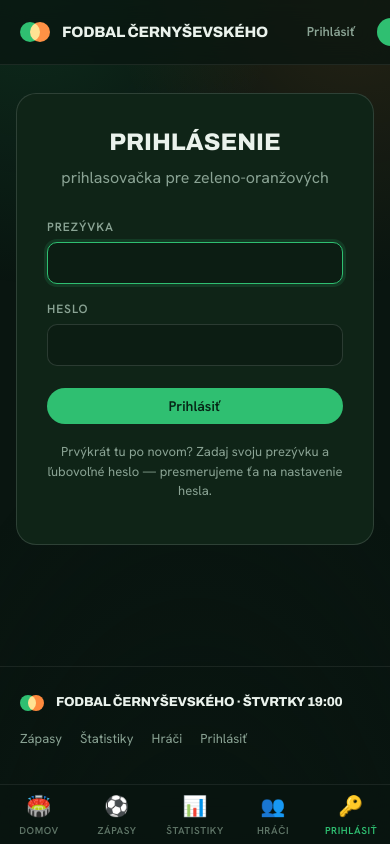
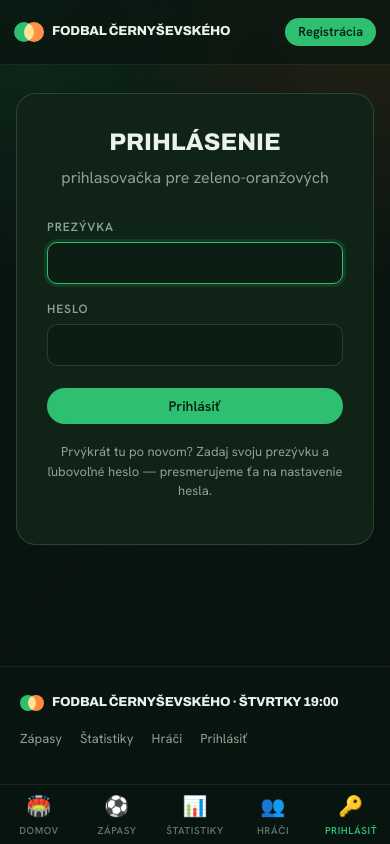
Before and after one commit to bercik29/cernyfoot-v2, a Flask app: a page that uses app/templates/base.html in a window 390 px wide; the page is wider, and only the part inside the window is pictured. Run offline with Flask 3, Linux system fonts and the light colour scheme; parts of the project's set-up code (start-up, migrations or seed data) failed here and were passed over; some web fonts are replaced.

Commit message:
Reskin 6/6: quality floor — 360px fit, mobile header compaction
All six public routes verified at 360px with zero horizontal overflow
(the header bar was the culprit: mobile now drops the ghost login
button — it lives in the bottom nav — and compacts the brand). Auth
forms restyled purely by the stylesheet, no markup changes.
focus-visible in --green and prefers-reduced-motion guards included in
the system since commit 1. No console errors on any route.

Co-Authored-By: Claude Opus 4.8 <noreply@anthropic.com>

```diff
--- a/app/static/css/app.css
+++ b/app/static/css/app.css
@@ -512,6 +512,10 @@ tr.top1 td { background: rgba(47, 191, 113, .05); }
 @media (max-width: 820px) {
     .topnav-links, .whoami { display: none; }
     .auth-zone { border-left: none; padding-left: 0; }
+    /* login lives in the bottom nav on mobile; keep only the primary CTA */
+    .auth-zone .btn-outline-light { display: none; }
+    .bar { gap: 10px; padding: 0 14px; }
+    .brand { font-size: 13px; gap: 8px; }
     .container { padding: 28px 16px 96px; }
     .footer { padding-bottom: 96px; }
     .hero-grid { grid-template-columns: 1fr; }
```
